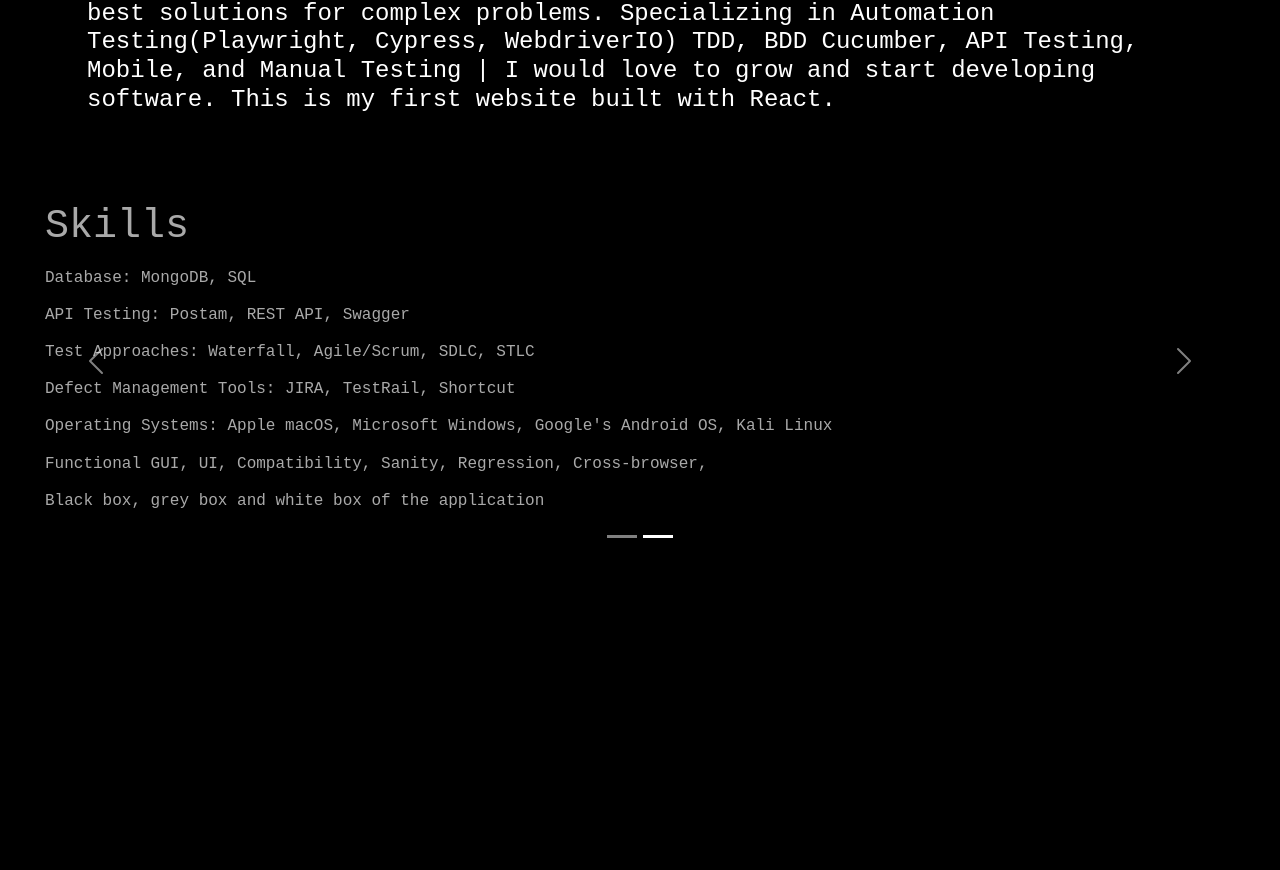
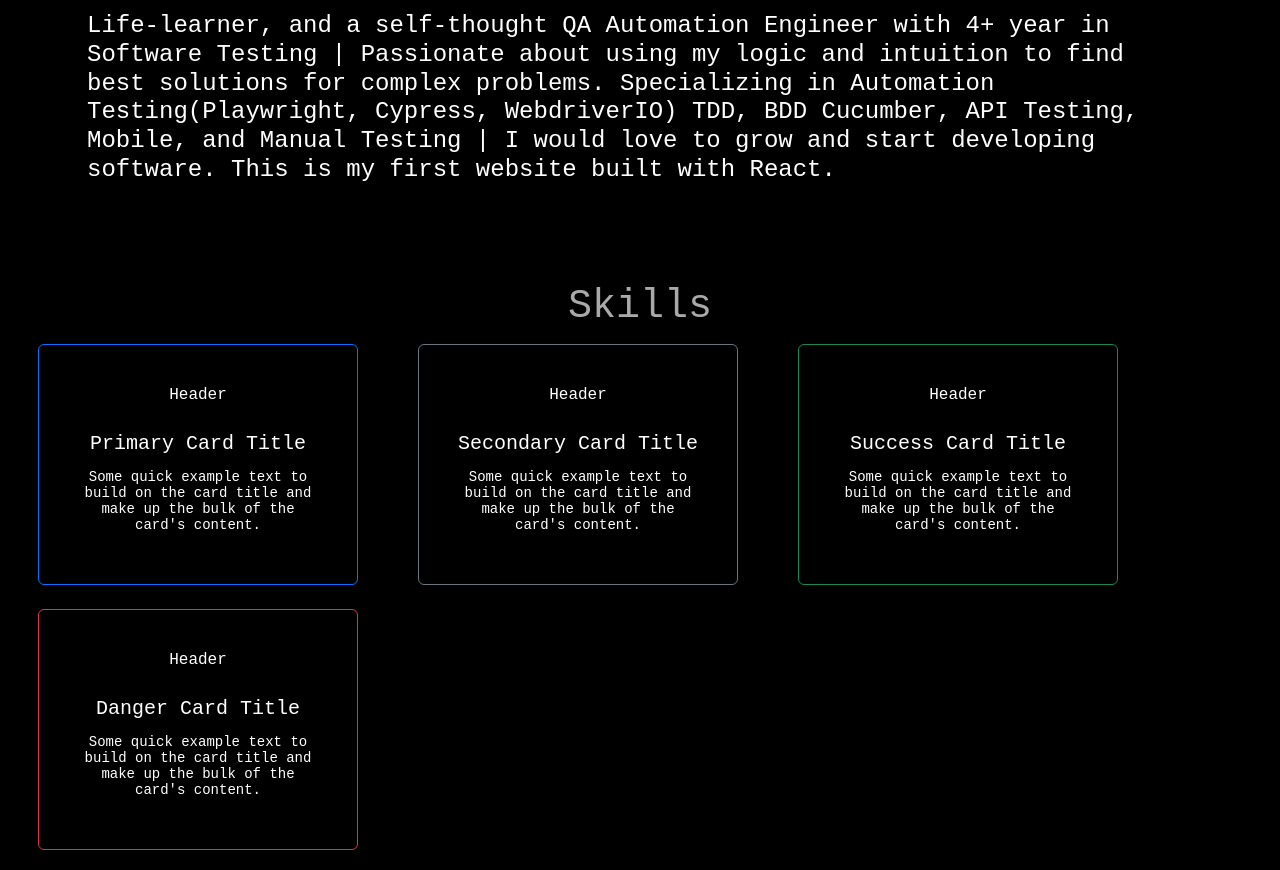
Before and after one commit to angelinaturchyn/react-portfolioproject, a React (Create React App) app: page / in a window 1280 px wide. Shown: the part 1565-2435 px from the top of the page. Before the commit the page ends 2129 px from the top, so only its background shows below. Built offline with nearby package versions, Linux system fonts and the light colour scheme; the HTML template or start-up script is replaced by a standard one.

Commit message:
updated the skills card

```diff
--- a/src/App.css
+++ b/src/App.css
@@ -168,14 +168,25 @@ img {
   transform: translate(-50%, -50%);
 }
 
-.carousel-item {
-  text-align: left;
-  padding: 40px;
-}
+
 
 .aboutme {
   text-align: left;
+  padding: 60px;
+  margin-top: 60px;
+}
+
+.card {
+  background-color: black !important;
   padding: 30px;
-  margin-top: 20px;
+  margin-left: 30px;
+  margin-right: 30px;
+  color: white;
+  position: center;
+}
 
+.skills {
+
+  position: static;
+  padding: 20px;
 }
--- a/src/components/skills.js
+++ b/src/components/skills.js
@@ -1,6 +1,8 @@
 import * as React from 'react';
 import {useRef, useState} from 'react';
 import Carousel from 'react-bootstrap/Carousel';
+import Card from 'react-bootstrap/Card';
+import Row from 'react-bootstrap/Row';
 
 export const Skills = () => {
     const [index, setIndex] = useState(0);
@@ -11,30 +13,82 @@ export const Skills = () => {
 
         return (
             <div className='skills' id='skills'>
-            <Carousel activeIndex={index} onSelect={handleSelect}>
-        <Carousel.Item >
-            <h1>Skills </h1>
-            <h6>Languages:  Javascript, Java</h6>
-            <h6>Smoke, Integration Testing, End- to-End Testing</h6>
-            <h6> Technologies: Git, GitHub, HTML, CSS, React.js, Node.js</h6>
-            <h6>System and User Acceptance Testing </h6>
-            <h6> Automation Tools: Playwright, Cypress, Appium Mobile automation</h6>
-            <h6>BDD (Behavior Driven Development)</h6>
-            <h6> TDD (Test Driven Development) using Cucumber in Gherkins format</h6>
+                <h1>Skills</h1>
+                <Row xs={1} md={2} className="g-4">
+                <Card border="primary" style={{ width: '20rem' }}>
 
-        </Carousel.Item>
-        <Carousel.Item>
-            <h1>Skills</h1>
-            <h6> Database: MongoDB, SQL</h6>
-            <h6> API Testing: Postam, REST API, Swagger</h6>
-            <h6> Test Approaches: Waterfall, Agile/Scrum, SDLC, STLC</h6>
-            <h6> Defect Management Tools: JIRA, TestRail, Shortcut</h6>
-            <h6>Operating Systems:  Apple macOS, Microsoft Windows, Google's Android OS, Kali Linux</h6>
-            <h6>Functional GUI, UI, Compatibility, Sanity, Regression, Cross-browser,</h6>
-            <h6>Black box, grey box and white box of the application</h6>
+                    <Card.Header>Header</Card.Header>
+                    <Card.Body>
+                        <Card.Title>Primary Card Title</Card.Title>
+                        <Card.Text>
+                            Some quick example text to build on the card title and make up the
+                            bulk of the card's content.
+                        </Card.Text>
+                    </Card.Body>
+                </Card>
+                <br />
 
-        </Carousel.Item>
-    </Carousel>
+                <Card border="secondary" style={{ width: '20rem' }}>
+                    <Card.Header>Header</Card.Header>
+                    <Card.Body>
+                        <Card.Title>Secondary Card Title</Card.Title>
+                        <Card.Text>
+                            Some quick example text to build on the card title and make up the
+                            bulk of the card's content.
+                        </Card.Text>
+                    </Card.Body>
+                </Card>
+                <br />
+
+                <Card border="success" style={{ width: '20rem' }}>
+                    <Card.Header>Header</Card.Header>
+                    <Card.Body>
+                        <Card.Title>Success Card Title</Card.Title>
+                        <Card.Text>
+                            Some quick example text to build on the card title and make up the
+                            bulk of the card's content.
+                        </Card.Text>
+                    </Card.Body>
+                </Card>
+                <br />
+
+                <Card border="danger" style={{ width: '20rem' }}>
+                    <Card.Header>Header</Card.Header>
+                    <Card.Body>
+                        <Card.Title>Danger Card Title</Card.Title>
+                        <Card.Text>
+                            Some quick example text to build on the card title and make up the
+                            bulk of the card's content.
+                        </Card.Text>
+                    </Card.Body>
+                </Card>
+                <br />
+                </Row>
             </div>
     )
 }
+
+//<Carousel activeIndex={index} onSelect={handleSelect}>
+//         <Carousel.Item >
+//             <h1>Skills </h1>
+//             <h6>Languages:  Javascript, Java</h6>
+//             <h6>Smoke, Integration Testing, End- to-End Testing</h6>
+//             <h6> Technologies: Git, GitHub, HTML, CSS, React.js, Node.js</h6>
+//             <h6>System and User Acceptance Testing </h6>
+//             <h6> Automation Tools: Playwright, Cypress, Appium Mobile automation</h6>
+//             <h6>BDD (Behavior Driven Development)</h6>
+//             <h6> TDD (Test Driven Development) using Cucumber in Gherkins format</h6>
+//
+//         </Carousel.Item>
+//         <Carousel.Item>
+//             <h1>Skills</h1>
+//             <h6> Database: MongoDB, SQL</h6>
+//             <h6> API Testing: Postam, REST API, Swagger</h6>
+//             <h6> Test Approaches: Waterfall, Agile/Scrum, SDLC, STLC</h6>
+//             <h6> Defect Management Tools: JIRA, TestRail, Shortcut</h6>
+//             <h6>Operating Systems:  Apple macOS, Microsoft Windows, Google's Android OS, Kali Linux</h6>
+//             <h6>Functional GUI, UI, Compatibility, Sanity, Regression, Cross-browser,</h6>
+//             <h6>Black box, grey box and white box of the application</h6>
+//
+//         </Carousel.Item>
+//     </Carousel>
```
